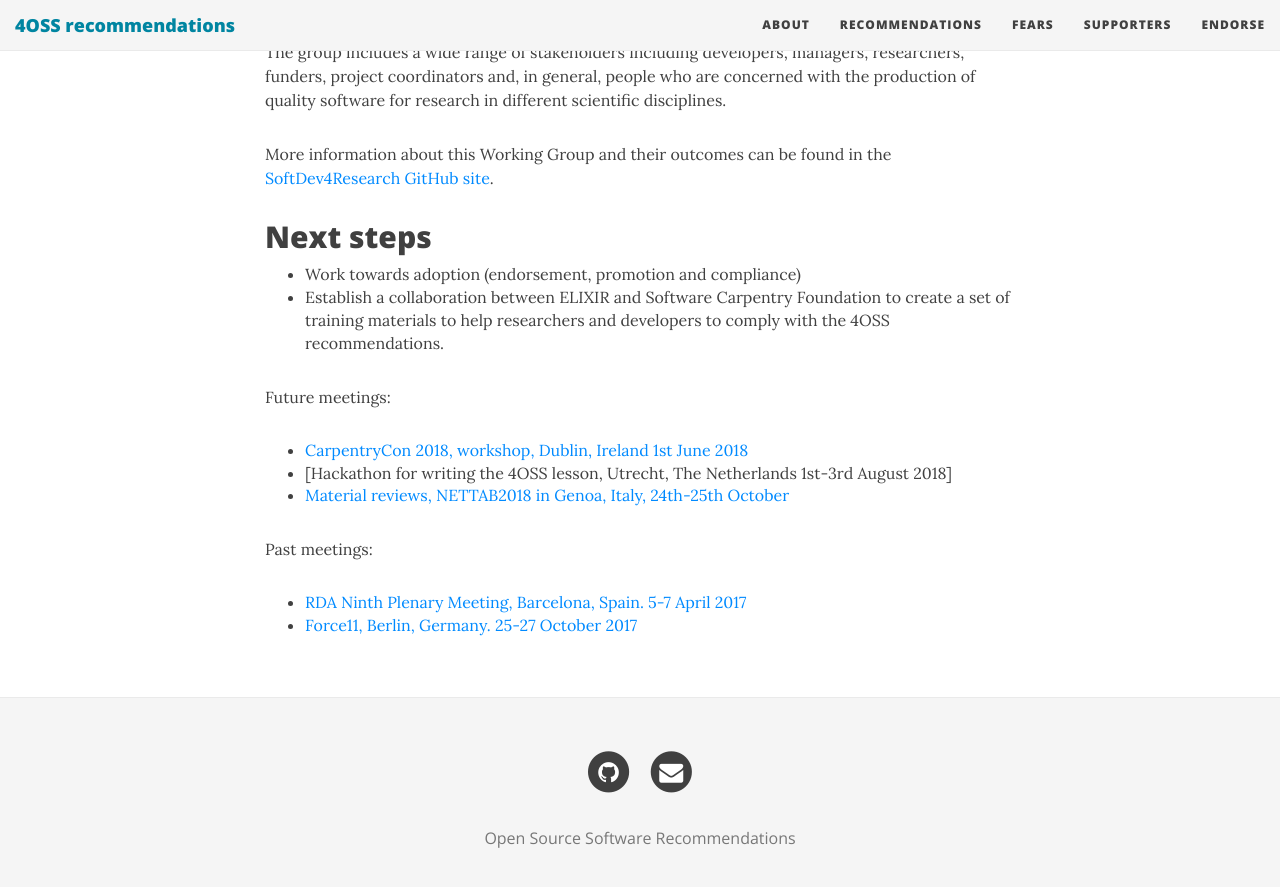
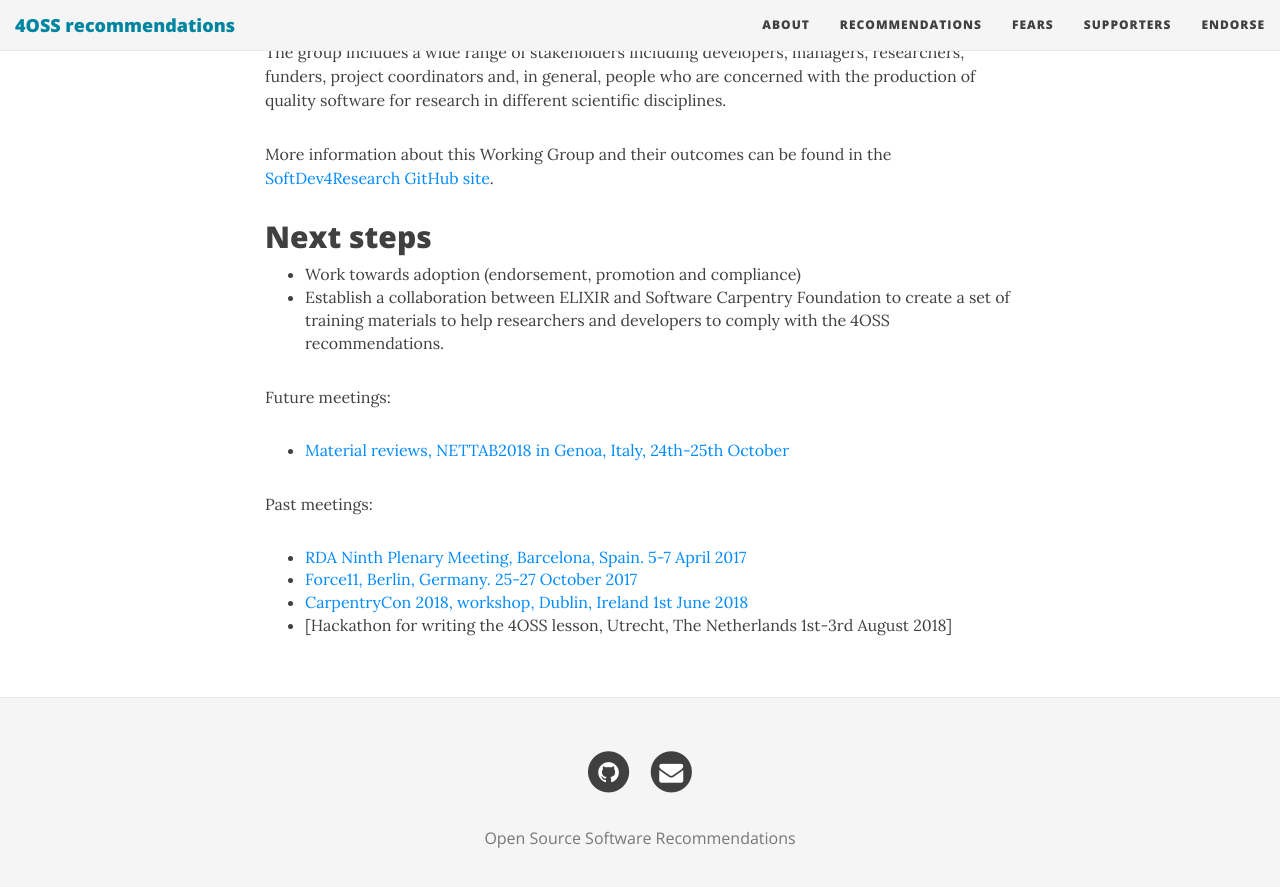
Before and after one commit to SoftDev4Research/recommendations, a Jekyll site: the page built from about.md, in a window 1280 px wide and 900 px high, scrolled down 1092 px. Shown: the top 887 px of the window. Built offline with Jekyll 4.4.1, drawn with Linux system fonts in a browser that asks for light colours; nearby versions of some CDN libraries.

Commit message:
move past meetings

```diff
--- a/about.md
+++ b/about.md
@@ -28,10 +28,10 @@ More information about this Working Group and their outcomes can be found in the
  - Establish a collaboration between ELIXIR and Software Carpentry Foundation to create a set of training materials to help researchers and developers to comply with the 4OSS recommendations.
 
 Future meetings:
-- [CarpentryCon 2018, workshop, Dublin, Ireland 1st June 2018](https://github.com/carpentries/carpentrycon/blob/master/Sessions/2018-06-01/02-Workshop-2-Lesson-Hack-a-Thon-Voted-Session-From-Pitches/4OSS-lesson-development.md)
-- [Hackathon for writing the 4OSS lesson, Utrecht, The Netherlands 1st-3rd August 2018]
 - [Material reviews, NETTAB2018 in Genoa, Italy, 24th-25th October](http://www.igst.it/nettab/2018/)
 
 Past meetings:
  - [RDA Ninth Plenary Meeting, Barcelona, Spain. 5-7 April 2017](https://www.rd-alliance.org/plenaries/rda-ninth-plenary-meeting-barcelona)
  - [Force11, Berlin, Germany. 25-27 October 2017](https://www.force11.org/meetings/force2017)
+ - [CarpentryCon 2018, workshop, Dublin, Ireland 1st June 2018](https://github.com/carpentries/carpentrycon/blob/master/Sessions/2018-06-01/02-Workshop-2-Lesson-Hack-a-Thon-Voted-Session-From-Pitches/4OSS-lesson-development.md)
+- [Hackathon for writing the 4OSS lesson, Utrecht, The Netherlands 1st-3rd August 2018]
```
